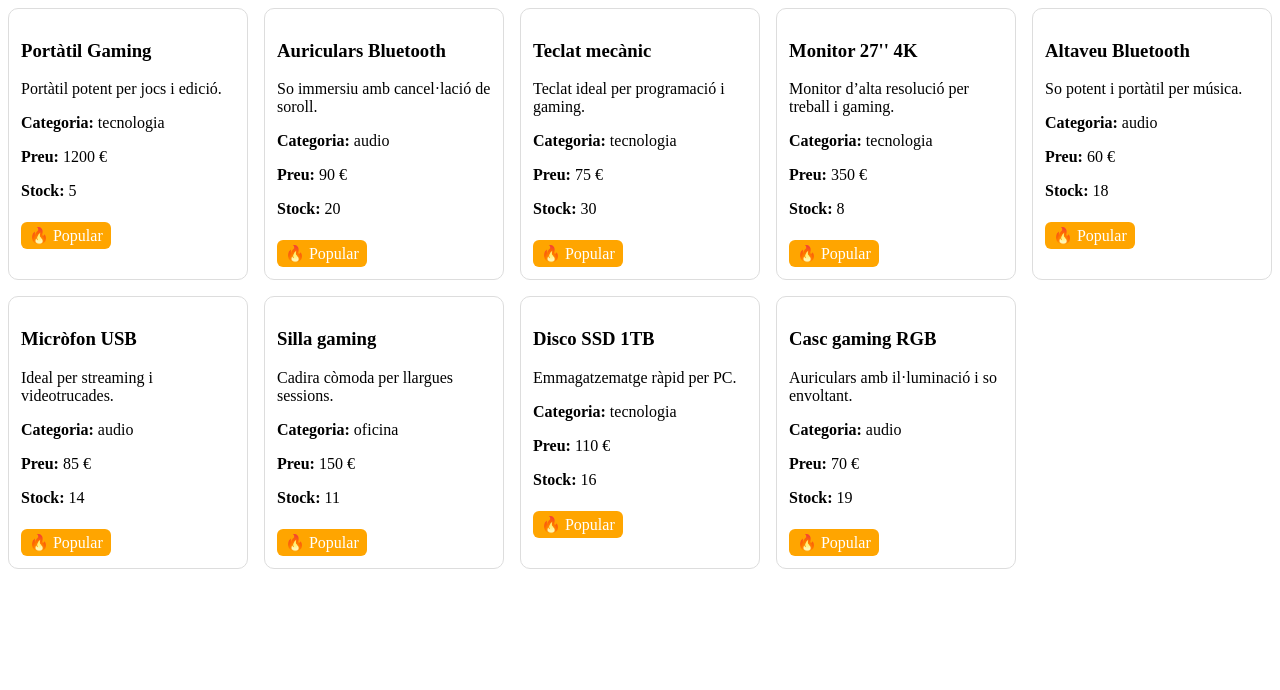
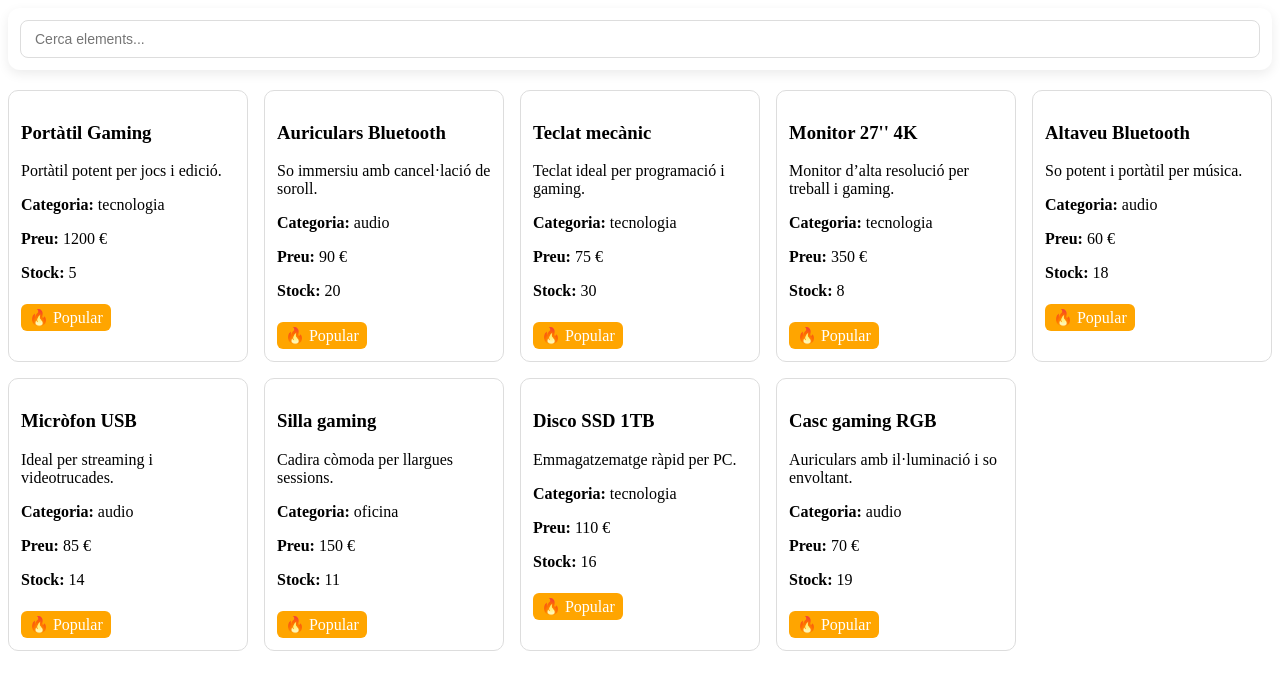
Before and after one commit to eric-twelve/nintendoFanApp, an Angular app: page /elements in a window 1280 px wide. Shown: the top 690 px of the page. Built offline with nearby package versions, Linux system fonts and the light colour scheme; data requests are answered from the project's data file.

Commit message:
EAC3 Exercici 3

```diff
--- a/src/app/components/formulari-cerca/formulari-cerca/formulari-cerca.component.html
+++ b/src/app/components/formulari-cerca/formulari-cerca/formulari-cerca.component.html
@@ -6,7 +6,7 @@
   <p *ngIf="validant()">Validant...</p>
   <div *ngIf="termeCerca.touched && termeCerca.errors">
     <p *ngIf="termeCerca.errors['minlength']">
-      Mínim 2 caràcters
+      Error! Mínim 2 caràcters
     </p>
     <p *ngIf="termeCerca.errors['maxlength']">
       Màxim 50 caràcters
@@ -15,11 +15,5 @@
   <p *ngIf="termeCerca.touched && termeCerca.errors?.['sensResultats']">
     No s’han trobat resultats
   </p>
-  <div class="resultats">
-    <div *ngFor="let el of resultats()">
-      <h4>{{ el.nom }}</h4>
-      <p>{{ el.descripcio }}</p>
-    </div>
-  </div>
 
 </div>
--- a/src/app/components/formulari-cerca/formulari-cerca/formulari-cerca.component.scss
+++ b/src/app/components/formulari-cerca/formulari-cerca/formulari-cerca.component.scss
@@ -0,0 +1,84 @@
+
+:host {
+  display: block;
+  margin-bottom: 20px;
+}
+
+.search-container {
+  display: flex;
+  align-items: center;
+  gap: 10px;
+  background: #ffffff;
+  padding: 12px;
+  border-radius: 12px;
+  box-shadow: 0 4px 12px rgba(0, 0, 0, 0.08);
+}
+
+input {
+  flex: 1;
+  padding: 10px 14px;
+  border: 1px solid #ddd;
+  border-radius: 8px;
+  font-size: 14px;
+  outline: none;
+  transition: border 0.2s ease, box-shadow 0.2s ease;
+
+  &:focus {
+    border-color: #4f46e5;
+    box-shadow: 0 0 0 3px rgba(79, 70, 229, 0.15);
+  }
+}
+
+button {
+  padding: 10px 14px;
+  border: none;
+  border-radius: 8px;
+  background-color: #4f46e5;
+  color: white;
+  font-weight: 500;
+  cursor: pointer;
+  transition: background-color 0.2s ease, transform 0.1s ease;
+
+  &:hover {
+    background-color: #4338ca;
+  }
+
+  &:active {
+    transform: scale(0.97);
+  }
+
+  &:disabled {
+    background-color: #c7c7c7;
+    cursor: not-allowed;
+  }
+}
+
+.validating {
+  margin-top: 8px;
+  font-size: 13px;
+  color: #666;
+  display: flex;
+  align-items: center;
+  gap: 6px;
+}
+
+.spinner {
+  width: 14px;
+  height: 14px;
+  border: 2px solid #ddd;
+  border-top-color: #4f46e5;
+  border-radius: 50%;
+  animation: spin 0.8s linear infinite;
+}
+
+@keyframes spin {
+  to {
+    transform: rotate(360deg);
+  }
+}
+
+.error {
+  margin-top: 6px;
+  color: #dc2626;
+  font-size: 12px;
+}
--- a/src/app/components/formulari-cerca/formulari-cerca/formulari-cerca.component.ts
+++ b/src/app/components/formulari-cerca/formulari-cerca/formulari-cerca.component.ts
@@ -1,5 +1,6 @@
-import { Component, inject, signal } from '@angular/core';
+import { Component,EventEmitter,Output, inject, signal } from '@angular/core';
 import { CommonModule } from '@angular/common';
+
 import {
   FormControl,
   ReactiveFormsModule,
@@ -14,10 +15,12 @@ import { HttpClient } from '@angular/common/http';
   selector: 'app-formulari-cerca',
   standalone: true,
   imports: [CommonModule, ReactiveFormsModule],
-  templateUrl: './formulari-cerca.component.html'
+  templateUrl: './formulari-cerca.component.html',
+  styleUrl: './formulari-cerca.component.scss',
 })
 export class FormulariCercaComponent {
 
+  @Output() cerca = new EventEmitter<string>();
   private http = inject(HttpClient);
   private apiUrl = 'http://localhost:3000/elements';
 
@@ -36,8 +39,9 @@ export class FormulariCercaComponent {
     this.termeCerca.valueChanges.pipe(
       debounceTime(400),
 
-      tap(() => {
+      tap((value) => {
         this.validant.set(true);
+        this.cerca.emit(value ?? '');
       }),
 
       switchMap(value => {
--- a/src/app/components/pages/cataleg/cataleg.page.html
+++ b/src/app/components/pages/cataleg/cataleg.page.html
@@ -1,3 +1,4 @@
+<app-formulari-cerca (cerca)="onCerca($event)"></app-formulari-cerca>
 <div *ngIf="carregant()" class="spinner-container">
   <div class="spinner"></div>
 </div>
--- a/src/app/components/pages/cataleg/cataleg.page.ts
+++ b/src/app/components/pages/cataleg/cataleg.page.ts
@@ -1,11 +1,12 @@
 import { Component, OnInit, inject } from '@angular/core';
 import { CommonModule } from '@angular/common';
 import { ElementService } from '../../../service/element.service';
+import { FormulariCercaComponent } from '../../formulari-cerca/formulari-cerca/formulari-cerca.component';
 
 @Component({
   selector: 'app-cataleg',
   standalone: true,
-  imports: [CommonModule],
+  imports: [CommonModule, FormulariCercaComponent],
   templateUrl: './cataleg.page.html',
   styleUrls: ['./cataleg.page.scss']
 })
@@ -20,6 +21,14 @@ export class CatalegPage implements OnInit {
   ngOnInit(): void {
     this.elementService.obtenirPopulars();
   }
+  onCerca(terme: string): void {
+  if (!terme || terme.length < 2) {
+    this.elementService.obtenirPopulars();
+    return;
+  }
+
+  this.elementService.cercar(terme);
+}
 
   reintentar(): void {
     this.elementService.obtenirPopulars();
```
